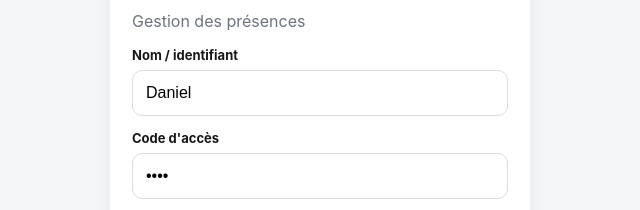
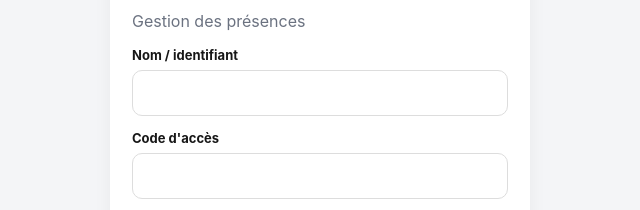
Before and after one commit to gvask8/gvask8, a website: page index.html in a window 1280 px wide. Shown: the part 205-415 px from the top of the page, 320-960 px from the left. Drawn offline with Linux system fonts and the light colour scheme.

Commit message:
Remove hardcoded username and password values

```diff
--- a/index.html
+++ b/index.html
@@ -53,8 +53,8 @@ input{width:100%;padding:13px;border:1px solid #ddd;border-radius:10px;font-size
 
 <section id="login" class="login card">
 <h1>Connexion</h1><p class="muted">Gestion des présences</p>
-<div class="field"><label>Nom / identifiant</label><input id="username" value="Daniel"></div>
-<div class="field"><label>Code d'accès</label><input id="password" type="password" value="1234"></div>
+<div class="field"><label>Nom / identifiant</label><input id="username"></div>
+<div class="field"><label>Code d'accès</label><input id="password" type="password"></div>
 <button class="primary" style="width:100%" onclick="login()">Se connecter</button>
 <p class="muted small" style="margin-top:14px">Prototype : utilisez <b>Admin</b> pour tester l'espace administrateur.</p>
 </section>
```
